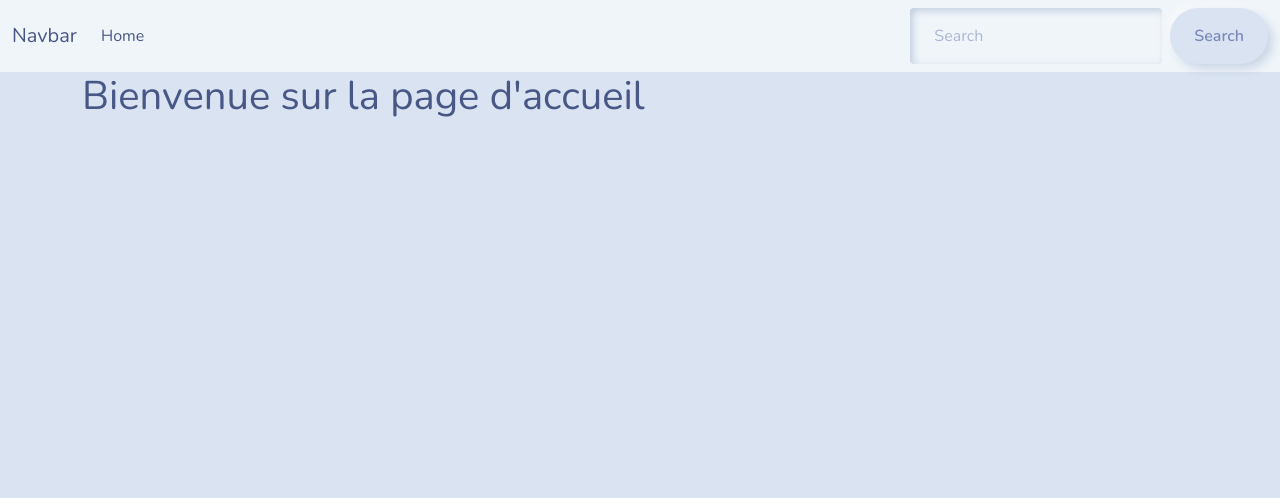
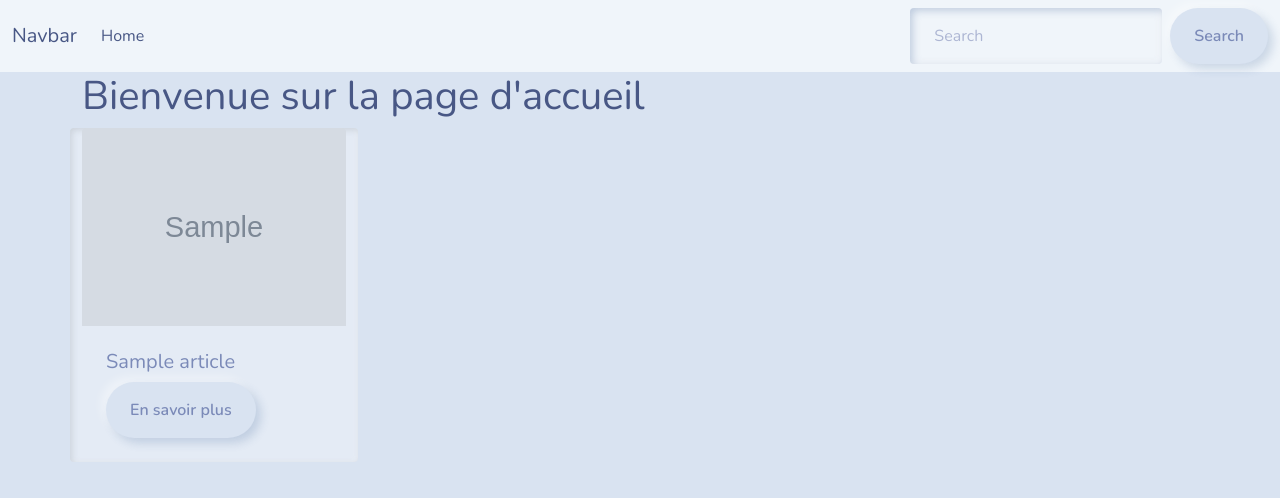
Before and after one commit to Demonda64/API-JSTORE, a Symfony app: template templates/accueil/index.html.twig in a window 1280 px wide. Shown: the top 498 px of the page. Run offline with Twig, Linux system fonts and the light colour scheme; the template is opened without the code that fills it: most values are stand-ins (such as "Sample title", 1, 10 or a date in 2020); grey boxes marked "Sample" are stand-in pictures; some libraries are stand-ins or nearby versions.

Commit message:
Page article

```diff
--- a/templates/accueil/index.html.twig
+++ b/templates/accueil/index.html.twig
@@ -5,5 +5,21 @@
 {% block body %}
 
 <h1> Bienvenue sur la page d'accueil </h1>
+<div class="row">
+        {% for article in articles %}
+
+        <div class="card col-md-4" style="width: 18rem;">
+            <img class="card-img-top" src="{{ article.image }}" alt="{{ article.title }}">
+            <div class="card-body">
+            <h5 class="card-title">{{ article.title }}</h5>
+
+            <a href="#" class="btn btn-primary">En savoir plus</a>
+        </div>
+</div>
+
+        {% endfor %}
+
+
+</div>
 
 {% endblock %}
```
Also changed, not shown: src/Controller/HomeController.php (+10 -1 lines).
